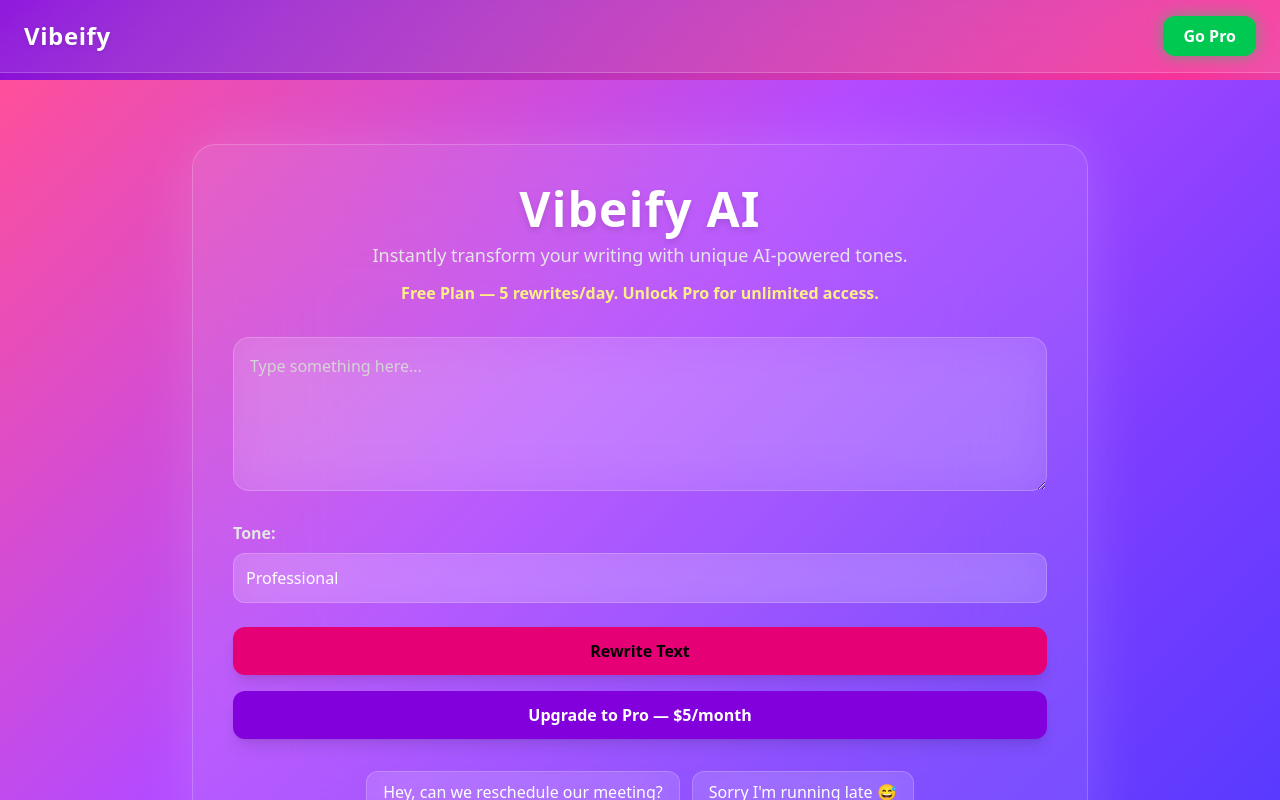
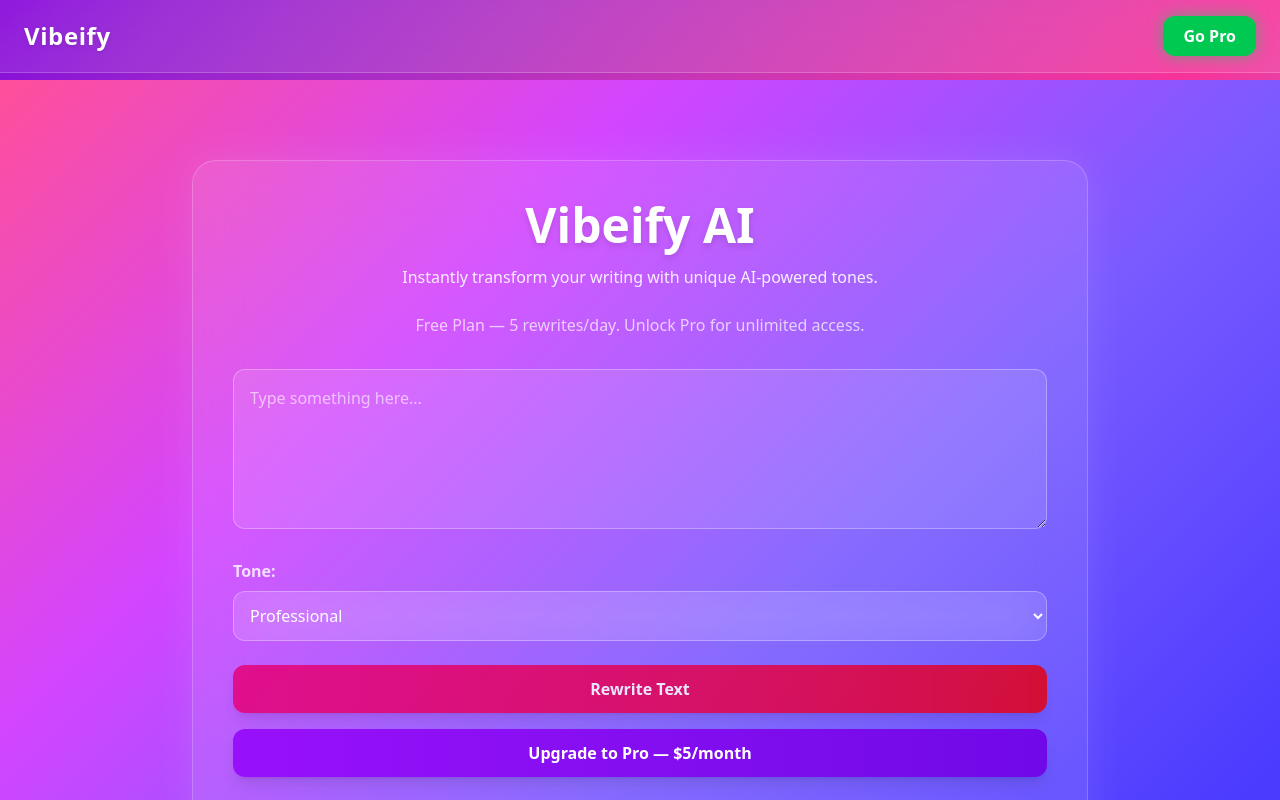
Before and after one commit to FahadRahman-AI/Vibeify-, a Next.js app: page / in a window 1280 px wide. Shown: the top 800 px of the page. Built offline with nearby package versions, Linux system fonts and the light colour scheme.

Commit message:
Restore animations, gold shine and dropdown fix

```diff
--- a/app/page.tsx
+++ b/app/page.tsx
@@ -1,34 +1,63 @@
 "use client";
 
-import { useState } from "react";
+import { useState, useEffect } from "react";
 import { useProStatus } from "@/hooks/useProStatus";
+
+// 🔥 Generate a unique and persistent device ID
+function getDeviceId() {
+  let id = localStorage.getItem("device_id");
+  if (!id) {
+    id = crypto.randomUUID();
+    localStorage.setItem("device_id", id);
+  }
+  return id;
+}
 
 export default function Home() {
   const [text, setText] = useState("");
   const [tone, setTone] = useState("Professional");
   const [result, setResult] = useState("");
   const [loading, setLoading] = useState(false);
-
+  const [deviceId, setDeviceId] = useState("");
   const isPro = useProStatus();
 
+  useEffect(() => {
+    setDeviceId(getDeviceId());
+  }, []);
+
+  // Allowed tones logic
   const premiumTones = ["Poetic+", "Ultra Professional"];
+  const allTones = [
+    "Professional",
+    "Friendly",
+    "Mysterious",
+    "Savage",
+    "Romantic+",
+    "Poetic+",
+    "Ultra Professional",
+  ];
 
-  // ---------------------------
-  // 🔥 Handle Rewrite
-  // ---------------------------
-  const handleRewrite = async () => {
+  // Suggested example snippets
+  const suggestions = [
+    "Hey, can we reschedule our meeting?",
+    "Sorry I'm running late 😅",
+    "Let's grab coffee sometime soon!",
+    "I'm thrilled about the new project!",
+  ];
+
+  async function handleRewrite() {
     if (!text.trim()) {
       alert("Please enter some text first.");
       return;
     }
 
     if (!isPro) {
-      const used = Number(localStorage.getItem("free_rewrites") || 0);
-      if (used >= 5) {
-        alert("You've reached your free daily limit! Upgrade to Pro for unlimited rewrites.");
+      const count = Number(localStorage.getItem("free_rewrites") || "0");
+      if (count >= 5) {
+        alert("Your daily free limit has been reached. Upgrade to Pro for unlimited rewrites.");
         return;
       }
-      localStorage.setItem("free_rewrites", String(used + 1));
+      localStorage.setItem("free_rewrites", String(count + 1));
     }
 
     setLoading(true);
@@ -41,193 +70,155 @@ export default function Home() {
       });
 
       const data = await res.json();
-      if (data.error) {
-        alert(data.error);
-        return;
-      }
-
-      setResult(data.result);
+      if (data.error) alert(data.error);
+      else setResult(data.result);
     } catch (err) {
       console.error(err);
-      alert("An error occurred. Please try again.");
+      alert("Something went wrong.");
     }
 
     setLoading(false);
-  };
+  }
 
-  // ---------------------------
-  // ⚡ Stripe Upgrade
-  // ---------------------------
+  // Stripe checkout
   async function goPro() {
     try {
-      const res = await fetch("/api/stripe/checkout", { method: "POST" });
+      const res = await fetch("/api/stripe/checkout", {
+        method: "POST",
+        body: JSON.stringify({ deviceId }),
+      });
       const data = await res.json();
-      if (data?.url) {
-        window.location.href = data.url;
-        return;
-      }
-      alert("Unable to start checkout.");
-    } catch (error) {
-      console.error(error);
-      alert("Something went wrong.");
+      if (data?.url) window.location.href = data.url;
+      else alert("Unable to start checkout.");
+    } catch (err) {
+      alert("Checkout failed.");
+      console.error(err);
     }
   }
 
-  // ---------------------------
-  // ⭐ UI START
-  // ---------------------------
   return (
     <main
-      className="min-h-screen w-full flex justify-center px-6 py-16"
+      className="min-h-screen flex flex-col items-center px-6 py-10"
       style={{
         background:
-          "linear-gradient(135deg, #ff4f9a 0%, #b44aff 40%, #7b3dff 70%, #4e39ff 100%)",
+          "linear-gradient(135deg, #ff4f9a, #d345ff 30%, #7a5bff 60%, #4b3bff 90%)",
       }}
     >
-      <div className="w-full max-w-4xl bg-white/10 border border-white/20 rounded-3xl p-10 shadow-[0_0_60px_rgba(255,255,255,0.15)] backdrop-blur-3xl">
+      {/* Main container */}
+      <div className="w-full max-w-4xl bg-white/10 backdrop-blur-xl border border-white/20 rounded-3xl shadow-[0_0_40px_rgba(255,255,255,0.1)] p-10 mt-10">
 
         {/* Title */}
-        <h1 className="text-center text-5xl font-extrabold text-white drop-shadow-md mb-2 tracking-wide">
+        <h1 className="text-center text-5xl font-extrabold text-white drop-shadow-md mb-4">
           Vibeify AI
         </h1>
 
-        <p className="text-center text-neutral-200 mb-3 text-lg">
+        <p className="text-center text-white/90 mb-6">
           Instantly transform your writing with unique AI-powered tones.
         </p>
 
-        <p className="text-center text-yellow-200 font-semibold mb-8">
+        {/* Plan status */}
+        <p className="text-center text-white/70 mb-8">
           Free Plan — 5 rewrites/day. Unlock Pro for unlimited access.
         </p>
 
-        {/* TEXTBOX */}
+        {/* Textbox */}
         <textarea
-          className="
-            w-full bg-white/10 border border-white/20 rounded-2xl p-4
-            text-white placeholder-neutral-300
-            focus:outline-none focus:ring-2 focus:ring-pink-300
-            backdrop-blur-xl
-          "
-          rows={5}
           placeholder="Type something here..."
           value={text}
           onChange={(e) => setText(e.target.value)}
+          className="w-full h-40 bg-white/10 border border-white/30 rounded-xl p-4 text-white placeholder-white/60 focus:outline-none focus:ring-2 focus:ring-pink-300"
         />
 
-        {/* Tone Selector */}
-        <label className="mt-6 mb-2 block text-neutral-200 font-semibold">
+        {/* Tone dropdown */}
+        <label className="text-white/80 font-semibold mt-6 mb-2 block">
           Tone:
         </label>
 
         <select
           value={tone}
           onChange={(e) => {
-            const selected = e.target.value;
-            if (!isPro && premiumTones.includes(selected)) {
-              alert("This tone requires Pro. Upgrade to unlock!");
+            const t = e.target.value;
+            if (!isPro && premiumTones.includes(t)) {
+              alert("This tone requires Pro.");
               return;
             }
-            setTone(selected);
+            setTone(t);
           }}
-          className="
-            w-full rounded-xl p-3 text-white border border-white/20
-            bg-white/10 backdrop-blur-xl appearance-none
-            focus:outline-none
-          "
-          style={{ backgroundColor: "rgba(255,255,255,0.15)" }}
+          className="w-full bg-white/10 border border-white/30 text-white rounded-xl p-3 focus:outline-none backdrop-blur-xl"
+          style={{
+            colorScheme: "dark",
+          }}
         >
-          {/* FREE TONES */}
-          <option className="bg-[#6a0ef5] text-white" value="Professional">Professional</option>
-          <option className="bg-[#6a0ef5] text-white" value="Friendly">Friendly</option>
-          <option className="bg-[#6a0ef5] text-white" value="Mysterious">Mysterious</option>
-
-          {/* LOCKED TONES */}
-          <option
-            className="bg-[#6a0ef5] text-white"
-            value="Poetic+"
-            disabled={!isPro}
-          >
-            🔒 Poetic+ (Pro)
-          </option>
-
-          <option
-            className="bg-[#6a0ef5] text-white"
-            value="Ultra Professional"
-            disabled={!isPro}
-          >
-            🔒 Ultra Professional (Pro)
-          </option>
+          {allTones.map((t) => (
+            <option
+              key={t}
+              value={t}
+              style={{ background: "#8a2be2", color: "white" }} // fixes white dropdown issue
+              disabled={!isPro && premiumTones.includes(t)}
+            >
+              {premiumTones.includes(t) ? `🔒 ${t}` : t}
+            </option>
+          ))}
         </select>
 
-        {/* Rewrite Button */}
+        {/* Rewrite Button — with animation restored */}
         <button
           onClick={handleRewrite}
           disabled={loading}
-          className="
-            w-full mt-6 py-3 rounded-xl
-            bg-pink-600 hover:bg-pink-500 active:scale-95
-            transition-all font-semibold shadow-lg
-          "
+          className="w-full mt-6 py-3 rounded-xl text-white font-semibold bg-gradient-to-r from-pink-600 to-red-600 hover:from-red-600 hover:to-pink-600 active:scale-95 transition-all shadow-lg hover:shadow-pink-500/40 animate-pulse"
         >
           {loading ? "Rewriting..." : "Rewrite Text"}
         </button>
 
-        {/* UPGRADE BUTTON — GOLD SHINE HOVER */}
+        {/* Upgrade Button — gold shine on hover */}
         {!isPro && (
           <button
             onClick={goPro}
-            className="
-              w-full mt-4 py-3 rounded-xl
-              bg-purple-700 text-white font-semibold shadow-lg
-              transition-all relative overflow-hidden
-            "
+            className="w-full mt-4 py-3 rounded-xl font-semibold text-white bg-gradient-to-r from-purple-600 to-violet-700 relative overflow-hidden group shadow-lg hover:shadow-yellow-400/40"
           >
-            {/* GOLD SHINE OVERLAY */}
-            <span
-              className="
-                absolute inset-0 h-full w-full
-                bg-gradient-to-r from-transparent via-yellow-300 to-transparent
-                opacity-0 hover:opacity-40
-                transition-opacity duration-700
-                animate-shine
-              "
-            ></span>
+            <span className="relative z-10">Upgrade to Pro — $5/month</span>
 
-            Upgrade to Pro — $5/month
+            {/* Gold Shine Effect */}
+            <div
+              className="absolute inset-0 bg-gradient-to-r from-yellow-400/0 via-yellow-300/40 to-yellow-400/0
+              opacity-0 group-hover:opacity-100 transition-opacity duration-500
+              group-hover:animate-shine pointer-events-none"
+            />
           </button>
         )}
 
-        {/* Result */}
+        {/* Output */}
         {result && (
-          <div className="mt-8 bg-white/10 border border-white/20 rounded-2xl p-5 text-white whitespace-pre-wrap shadow-inner backdrop-blur-xl">
-            <h2 className="text-lg font-semibold mb-2 text-pink-200">
-              ✨ Rewritten Text:
-            </h2>
+          <div className="mt-6 bg-white/10 p-4 rounded-xl text-white border border-white/20 whitespace-pre-wrap">
+            <h2 className="font-semibold mb-2 text-pink-200">✨ Rewritten Text:</h2>
             {result}
           </div>
         )}
 
         {/* Suggestions */}
-        <div className="mt-8 flex flex-wrap justify-center gap-3">
-          {[
-            "Hey, can we reschedule our meeting?",
-            "Sorry I'm running late 😅",
-            "Let's grab coffee sometime soon!",
-            "I'm thrilled about the new project!",
-          ].map((s, i) => (
+        <div className="flex gap-3 flex-wrap justify-center mt-8">
+          {suggestions.map((s) => (
             <button
-              key={i}
+              key={s}
+              className="px-4 py-2 bg-white/10 text-white rounded-full border border-white/20 hover:bg-white/20 transition"
               onClick={() => setText(s)}
-              className="
-                px-4 py-2 rounded-xl bg-white/10 text-white
-                border border-white/20 backdrop-blur-xl
-                hover:bg-white/20 transition
-              "
             >
               {s}
             </button>
           ))}
         </div>
       </div>
+
+      {/* Shine animation keyframes */}
+      <style>{`
+        @keyframes shine {
+          0% { transform: translateX(-150%); }
+          100% { transform: translateX(150%); }
+        }
+        .animate-shine {
+          animation: shine 1.5s linear infinite;
+        }
+      `}</style>
     </main>
   );
 }
```
